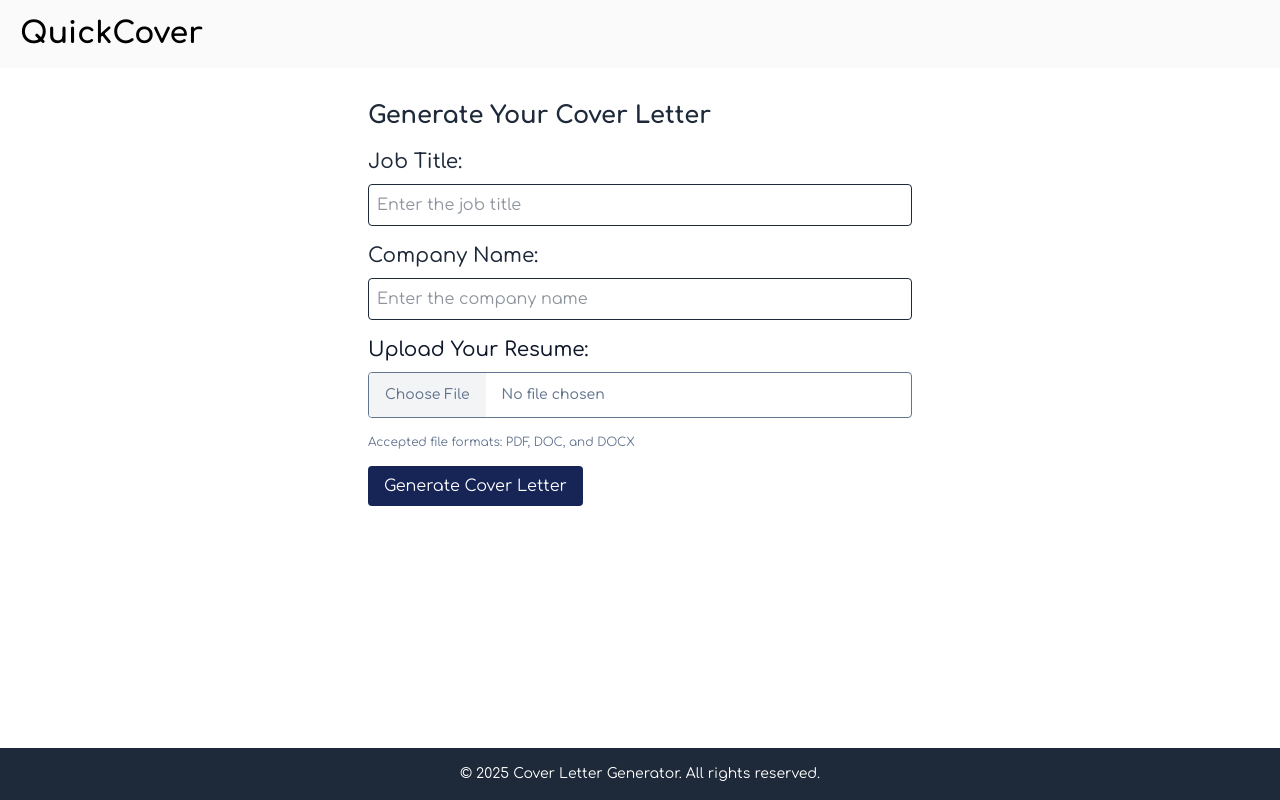
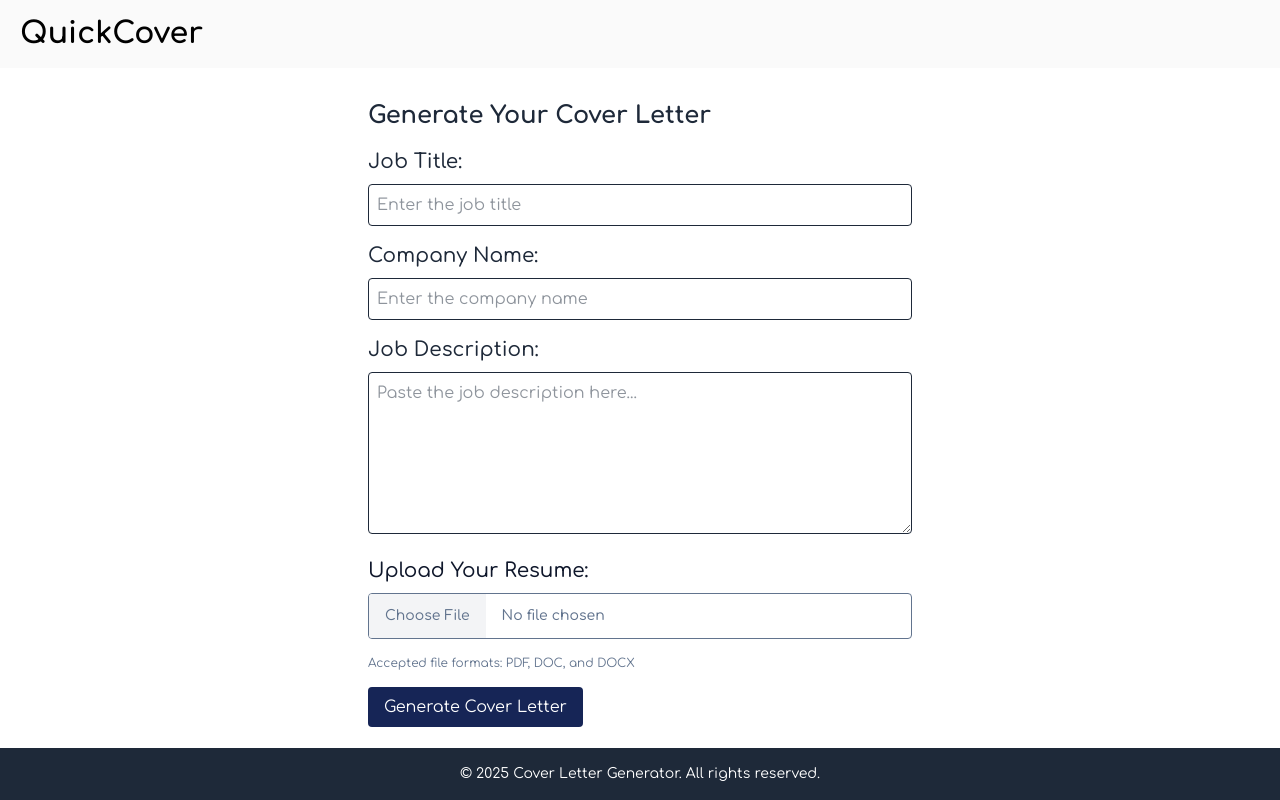
Before and after one commit to aanutaliya/QuickCover, a Next.js app: page / in a window 1280 px wide. Built offline with nearby package versions, Linux system fonts and the light colour scheme.

Commit message:
added job_description

```diff
--- a/src/app/page.js
+++ b/src/app/page.js
@@ -22,7 +22,7 @@ const CoverLetterPDF = ({ coverLetter }) => {
 };
 
 export default function Home() {
-  // const [jobDesc, setJobDesc] = useState('');
+  const [job_description, setJobDesc] = useState('');
   const [job_title, setJobTitle] = useState('');
   const [company_name, setComName] = useState('');
   const [fileInput, setFileInput] = useState(null);
@@ -42,6 +42,7 @@ export default function Home() {
       // Append form fields
       formData.append('job_title', job_title);
       formData.append('company_name', company_name);
+      formData.append('job_description', job_description);
 
       // Append the resume file (if exists)
       if (fileInput) {
@@ -56,14 +57,6 @@ export default function Home() {
         body: formData,
 
       });
-
-      // const res = await fetch('https://gen-cover-195813819523.us-west1.run.app/test', {
-      //   method: 'POST',
-      //   headers: {
-      //     'Content-Type': 'application/json',
-      //   },
-      //   body: JSON.stringify(requestData),
-      // });
 
       if (!res.ok) {
         throw new Error(`HTTP error! status: ${res.status}`);
@@ -103,6 +96,16 @@ export default function Home() {
             onChange={(e) => setComName(e.target.value)}
           />
 
+          {/* Job Desc */}
+          <label className="block font-medium mb-2 text-xl">Job Description:</label>
+          <textarea
+            placeholder="Paste the job description here..."
+            value={job_description}
+            onChange={(e) => setJobDesc(e.target.value)}
+            rows={6}
+            className="w-full p-2 border rounded"
+          />
+
           {/* Upload Resume */}
           <label class="text-xl text-slate-900 font-medium mb-2 block">Upload Your Resume:</label>
           <input type="file"
@@ -110,17 +113,6 @@ export default function Home() {
             onChange={(e) => setFileInput(e.target.files[0])}
             class="w-full text-slate-500 font-medium text-sm bg-white border file:cursor-pointer cursor-pointer file:border-0 file:py-3 file:px-4 file:mr-4 file:bg-gray-100 file:hover:bg-gray-200 file:text-slate-500 rounded" />
           <p class="text-xs text-slate-500">Accepted file formats: PDF, DOC, and DOCX</p>
-
-
-          {/* Job Desc */}
-          {/* <label className="block text-sm font-medium mb-2 text-xl">Job Description:</label>
-          <textarea
-            placeholder="Paste the job description here..."
-            value={jobDesc}
-            onChange={(e) => setJobDesc(e.target.value)}
-            rows={6}
-            className="w-full p-2 border rounded"
-          /> */}
 
           <button
             type="submit"
```
